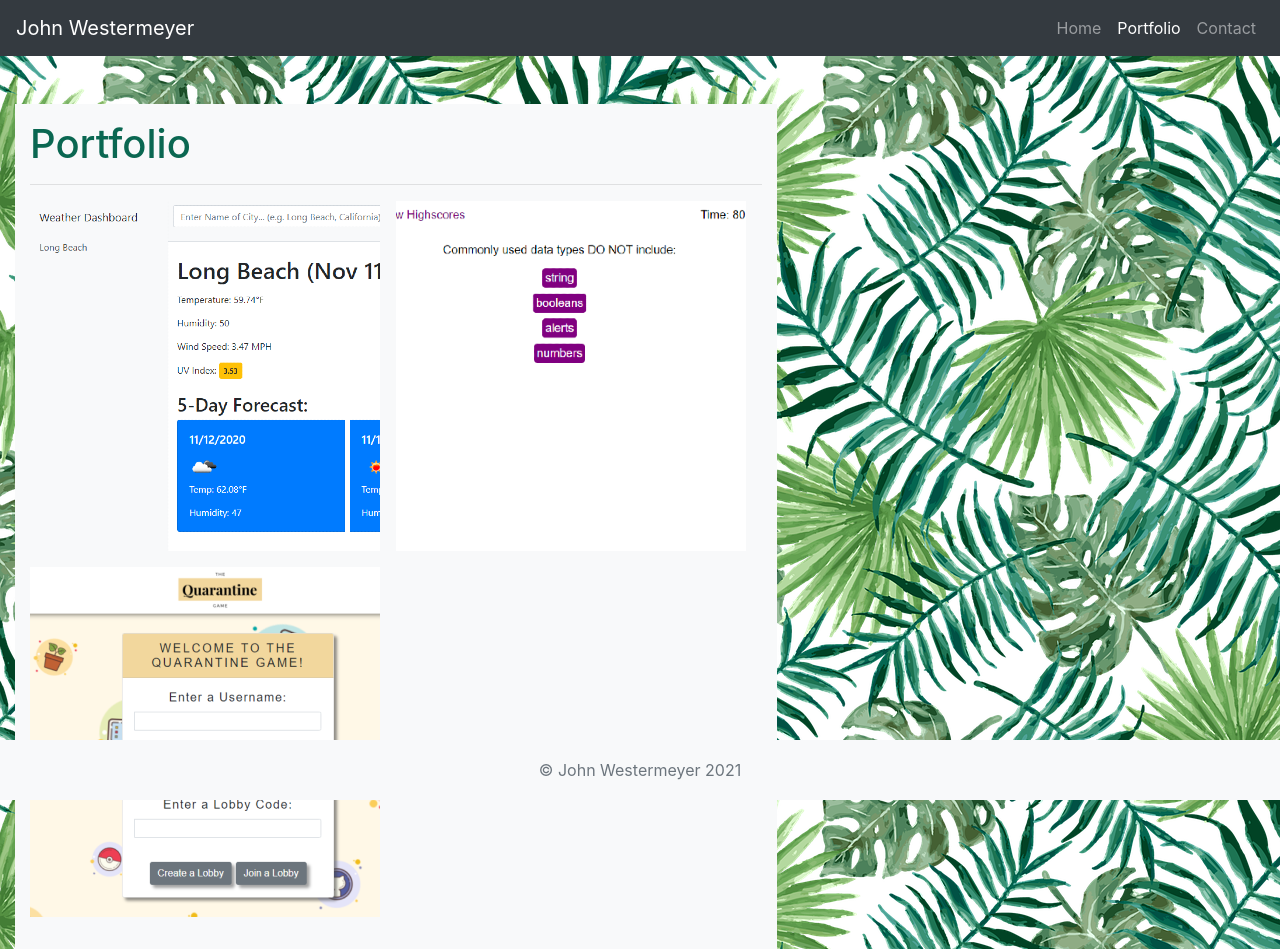
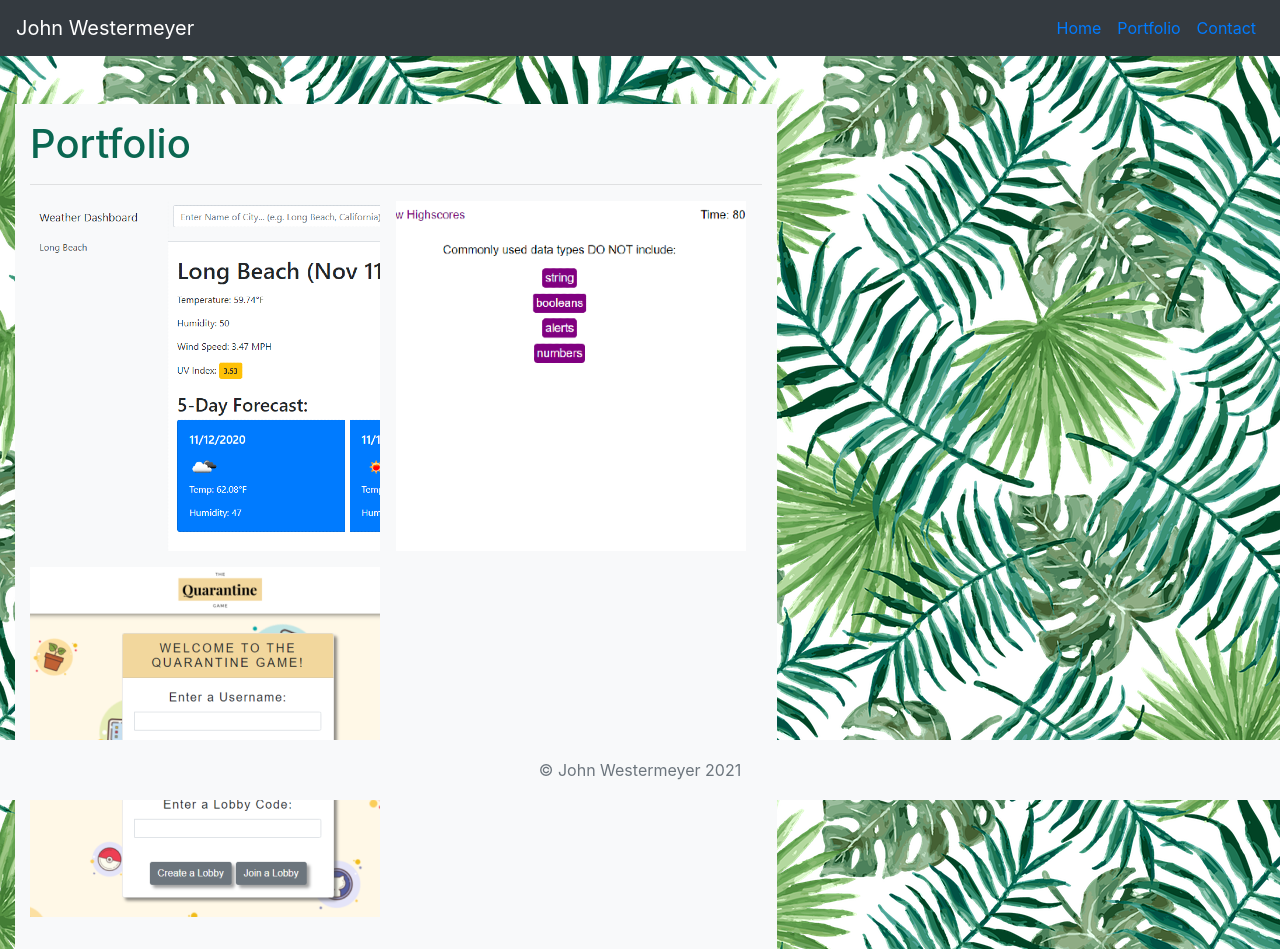
Before and after one commit to johnwestermeyer/ReactPortfolio, a React (Create React App) app: page /#/portfolio in a window 1280 px wide. Built offline with nearby package versions, Linux system fonts and the light colour scheme.

Commit message:
gh pages.....

```diff
--- a/src/components/Header.js
+++ b/src/components/Header.js
@@ -1,5 +1,5 @@
 import React from "react";
-import {useLocation } from "react-router-dom";
+import {useLocation, Link} from "react-router-dom";
 
 function Header() {
 
@@ -15,18 +15,24 @@ function Header() {
         <div className="collapse navbar-collapse flex-row-reverse" id="navbarNav">
           <ul className="navbar-nav ">
           <li className="nav-item">
-          <a className={location.pathname === "/" ? "nav-link active" : "nav-link"} href="/">
+          <a className={location.pathname === "/" ? "nav-link active" : "nav-link"}>
+            <Link to='/'>
           Home
+          </Link>
           </a>
           </li>
           <li className="nav-item">
-          <a className={location.pathname === "/portfolio" ? "nav-link active" : "nav-link"} href="/portfolio">
+          <a className={location.pathname === "/portfolio" ? "nav-link active" : "nav-link"}>
+          <Link to='/portfolio'>
           Portfolio
+          </Link>
           </a>
           </li>
           <li className="nav-item">
-          <a className={location.pathname === "/contact" ? "nav-link active" : "nav-link"} href="/contact">
+          <a className={location.pathname === "/contact" ? "nav-link active" : "nav-link"}>
+          <Link to='/contact'>
           Contact
+          </Link>
           </a>
           </li>
           </ul>
```
Also changed, not shown: 1 other file (tests, documents, lock files or other folders).
